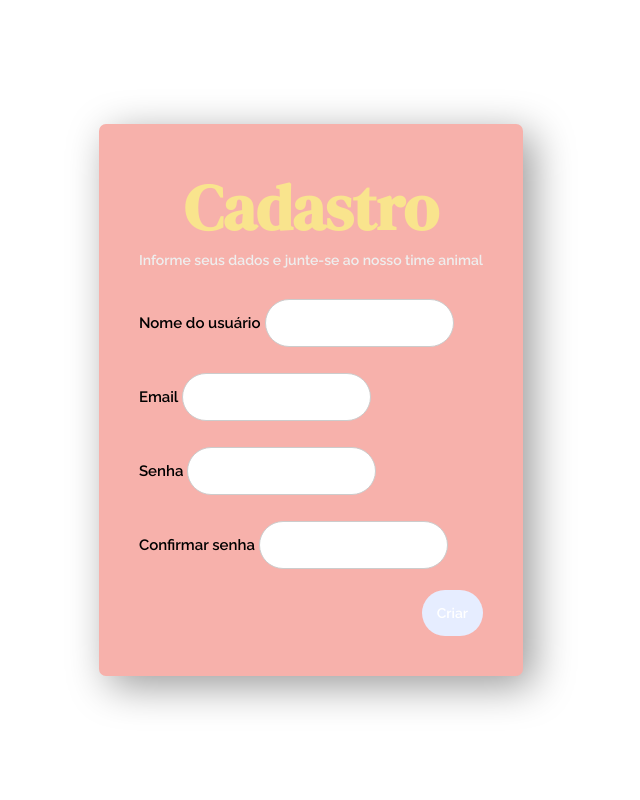
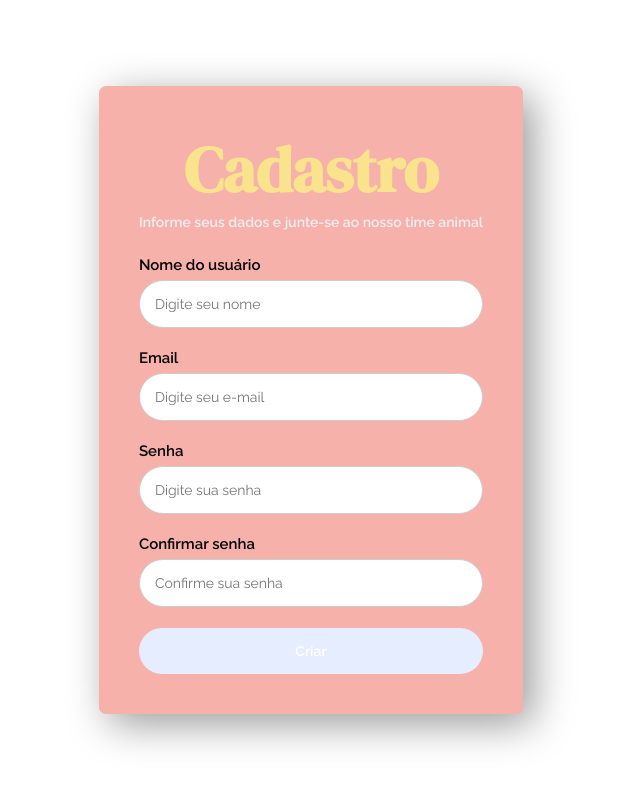
Before and after one commit to anabeazs/TCC_Senai, a Flask app: page /cadastrar-usuario in a window 1280 px wide. Shown: the part 88-888 px from the top of the page, without its empty margins (329-969 px from the left). Run offline with Flask 3, Linux system fonts and the light colour scheme.

Commit message:
Update cad.html

```diff
--- a/aplicacao/templates/cad.html
+++ b/aplicacao/templates/cad.html
@@ -4,27 +4,25 @@
         <form method="post" class="formLogin">
             <h1> Cadastro</h1>
             <p>Informe seus dados e junte-se ao nosso time animal</p>
-            <div class="usuario">
-                {{ form.usuario.label(class="FormLogin") }}
-                {{ form.usuario(class="form-control") }}
-            </div>
-            <div class="email">
-                {{ form.email.label(class="FormLogin") }}
-                {{ form.email(class="form-control") }}
-            </div>
-            <div class="password">
-                {{ form.senha.label(class="FormLogin") }}
-                {{ form.senha(class="form-control") }}
-            </div>
-            <div class="password">
-                {{ form.confirmacao.label(class="FormLogin") }}
-                {{ form.confirmacao(class="form-control") }}
-            </div>
-            <div>
-                <div class="col-sm" style="text-align: right;">
-                    {{ form.submit_criar(class="btn") }}
-                </div>
-            </div>
+
+            <!-- Nome -->
+            {{ form.usuario.label(class="FormLogin") }}
+            {{ form.usuario(class="form-control",placeholder="Digite seu nome") }}
+
+            <!-- Email -->
+            {{ form.email.label(class="FormLogin") }}
+            {{ form.email(class="form-control",placeholder="Digite seu e-mail") }}
+
+            <!-- Senha -->
+            {{ form.senha.label(class="FormLogin") }}
+            {{ form.senha(class="form-control",placeholder="Digite sua senha") }}
+
+            <!-- Confirmação de senha -->
+            {{ form.confirmacao.label(class="FormLogin") }}
+            {{ form.confirmacao(class="form-control",placeholder="Confirme sua senha") }}
+
+            <!-- Botão -->
+            {{ form.submit_criar(class="btn") }}
         </form>
     </div>
 {% endblock %}
```
